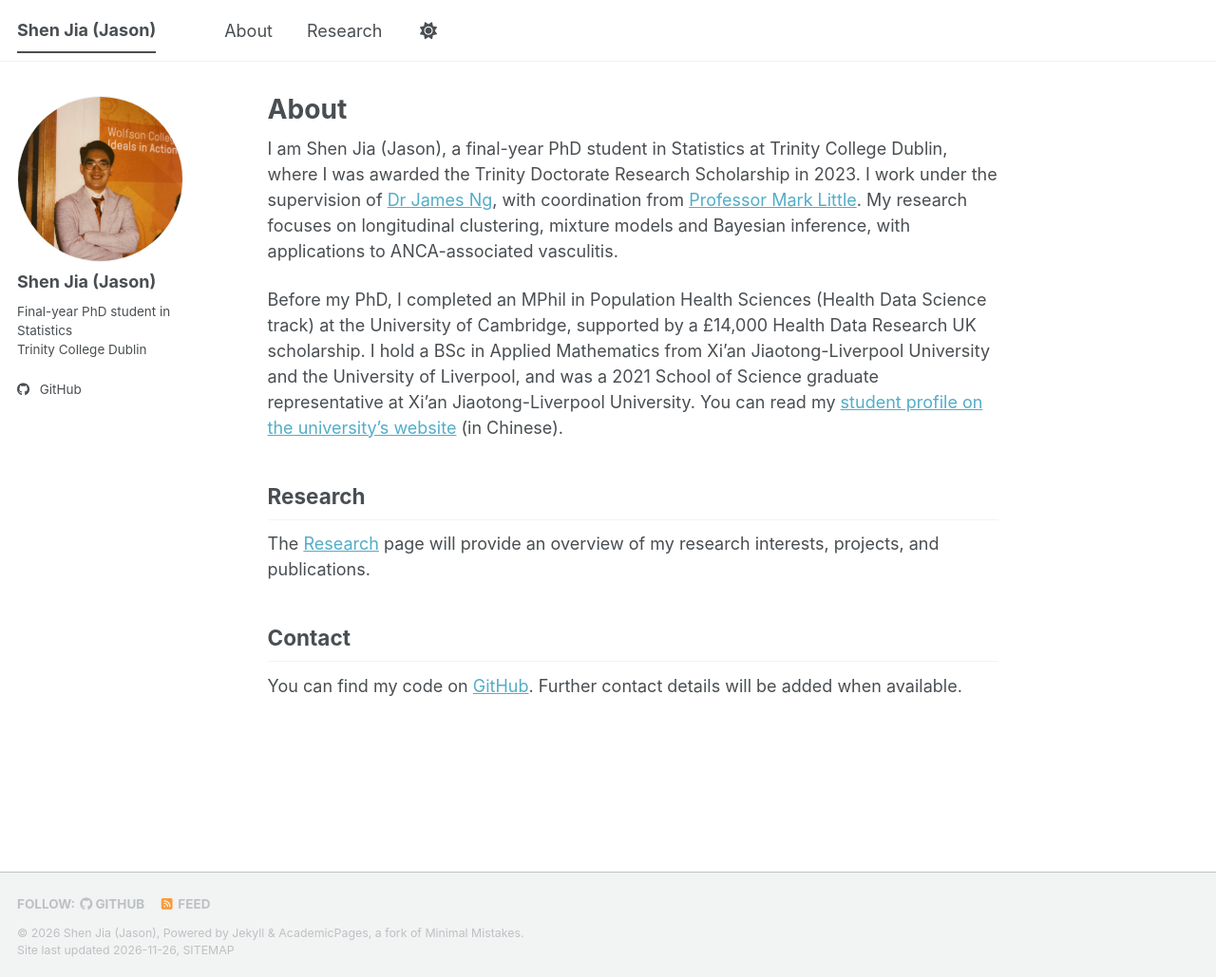
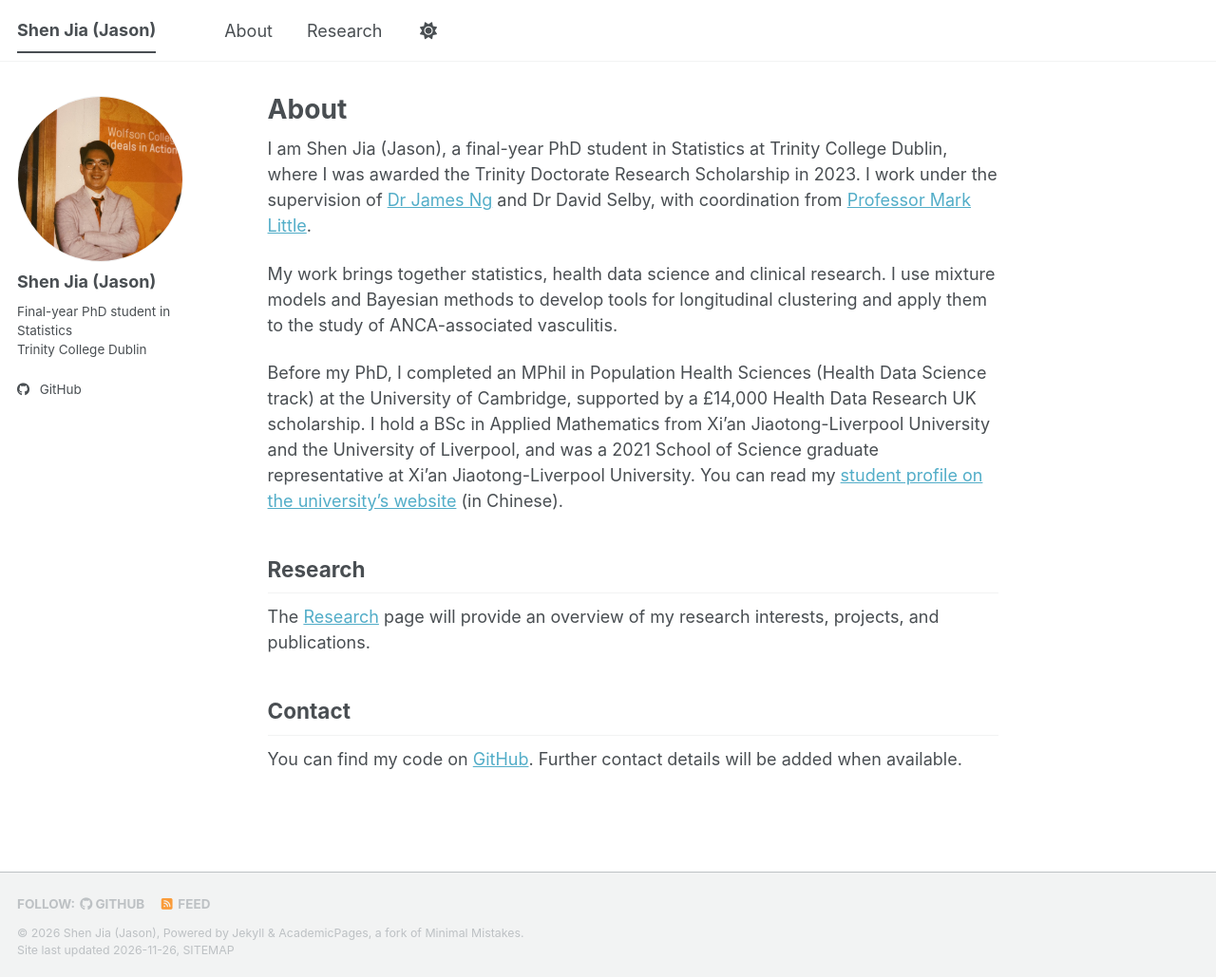
Before and after one commit to sj-631/sj-631.github.io, a Jekyll site: the page built from _pages/about.md, in a window 1280 px wide and 1029 px high. Shown: the whole window at 95% size. Built offline with Jekyll 4.4.1, drawn with Linux system fonts in a browser that asks for light colours; a script bundle is joined from its source files by our own code; a style sheet for code colours, icons or effects is not loaded.

Commit message:
Add doctoral supervisor and clarify research focus

```diff
--- a/_pages/about.md
+++ b/_pages/about.md
@@ -4,7 +4,9 @@ title: "About"
 author_profile: true
 ---
 
-I am Shen Jia (Jason), a final-year PhD student in Statistics at Trinity College Dublin, where I was awarded the Trinity Doctorate Research Scholarship in 2023. I work under the supervision of [Dr James Ng](https://www.tcd.ie/scss/people/academic-staff/ngja/), with coordination from [Professor Mark Little](https://www.tcd.ie/research/profiles/?profile=MLITTLE). My research focuses on longitudinal clustering, mixture models and Bayesian inference, with applications to ANCA-associated vasculitis.
+I am Shen Jia (Jason), a final-year PhD student in Statistics at Trinity College Dublin, where I was awarded the Trinity Doctorate Research Scholarship in 2023. I work under the supervision of [Dr James Ng](https://www.tcd.ie/scss/people/academic-staff/ngja/) and Dr David Selby, with coordination from [Professor Mark Little](https://www.tcd.ie/research/profiles/?profile=MLITTLE).
+
+My work brings together statistics, health data science and clinical research. I use mixture models and Bayesian methods to develop tools for longitudinal clustering and apply them to the study of ANCA-associated vasculitis.
 
 Before my PhD, I completed an MPhil in Population Health Sciences (Health Data Science track) at the University of Cambridge, supported by a £14,000 Health Data Research UK scholarship. I hold a BSc in Applied Mathematics from Xi'an Jiaotong-Liverpool University and the University of Liverpool, and was a 2021 School of Science graduate representative at Xi'an Jiaotong-Liverpool University. You can read my [student profile on the university's website](https://www.xjtlu.edu.cn/zh/news/2021/06/xuezigushijiashen) (in Chinese).
 
```
